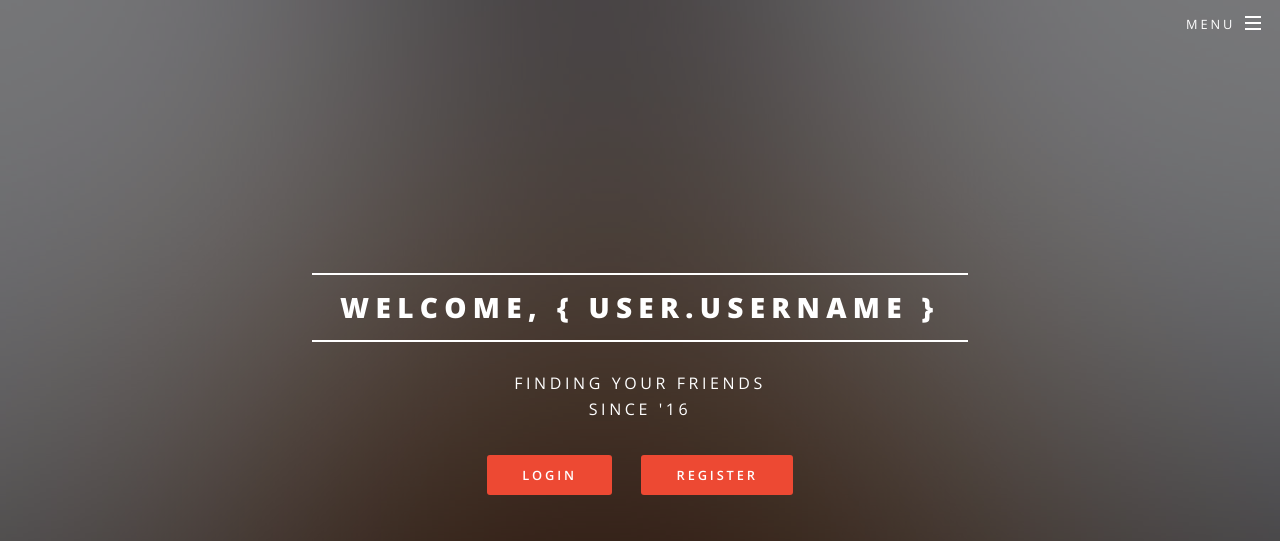
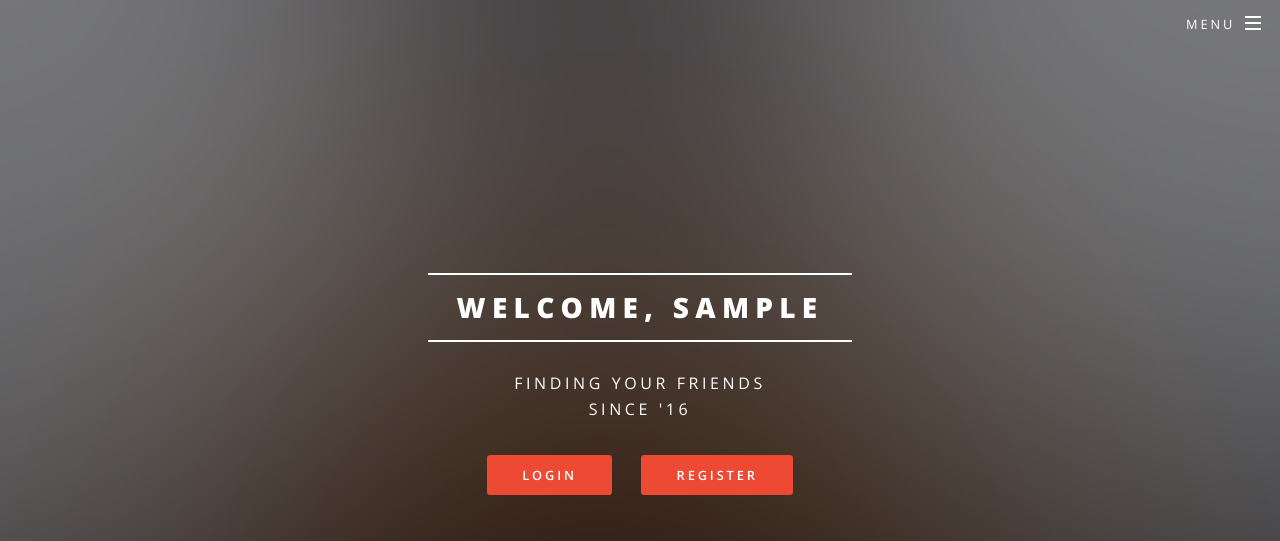
Before and after one commit to tesmonrd/django-imager, a Django app: page /profile/ in a window 1280 px wide. Shown: the top 541 px of the page. Run offline with Django 3.2, Linux system fonts and the light colour scheme; the visitor is signed in with stand-in values (Sample User, id 1).

Commit message:
displaying profile info

```diff
--- a/imagersite/imagersite/templates/profile.html
+++ b/imagersite/imagersite/templates/profile.html
@@ -2,7 +2,7 @@
 {% block home %}
 <section id="banner">
     <div class="inner">
-        <h2>Welcome, { user.username }</h2>
+        <h2>Welcome, {{user.username}}</h2>
         <p>Finding your friends<br />
         since '16<br /></p>
         <ul class="actions">
```
